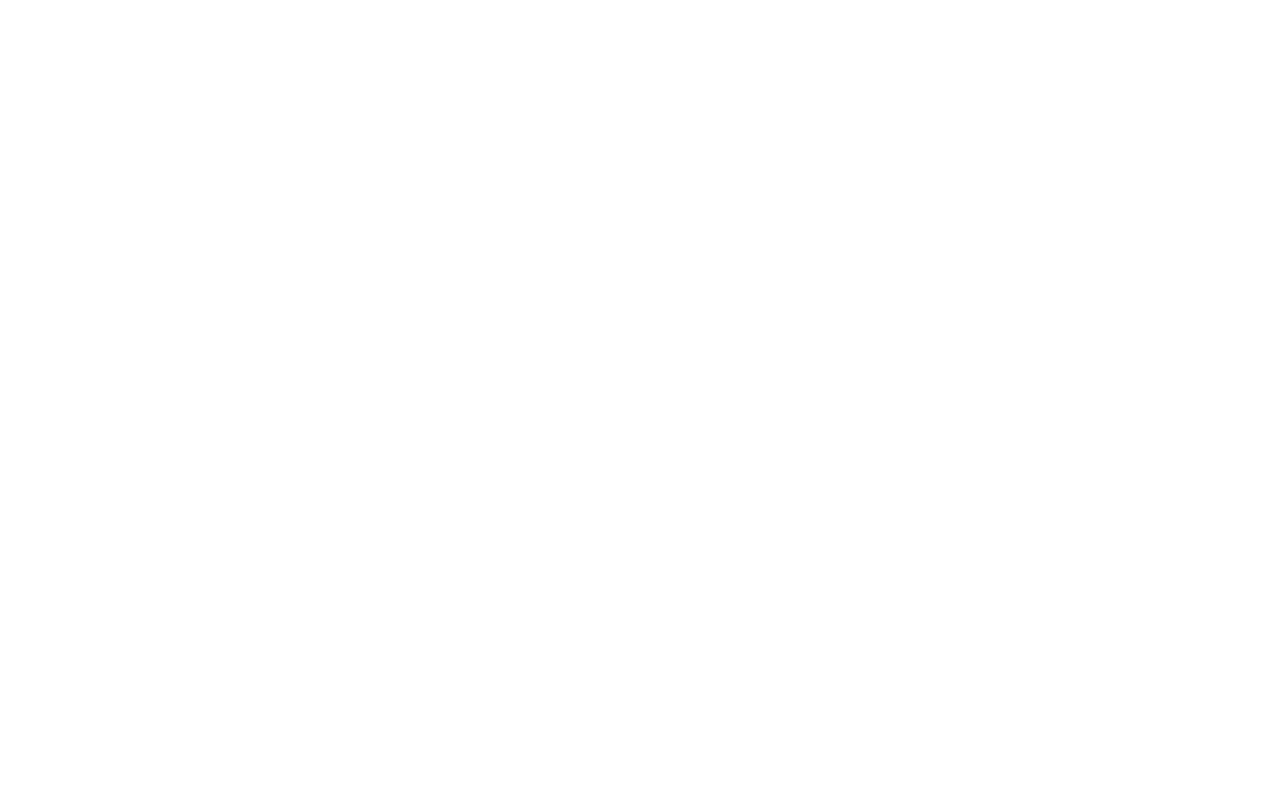
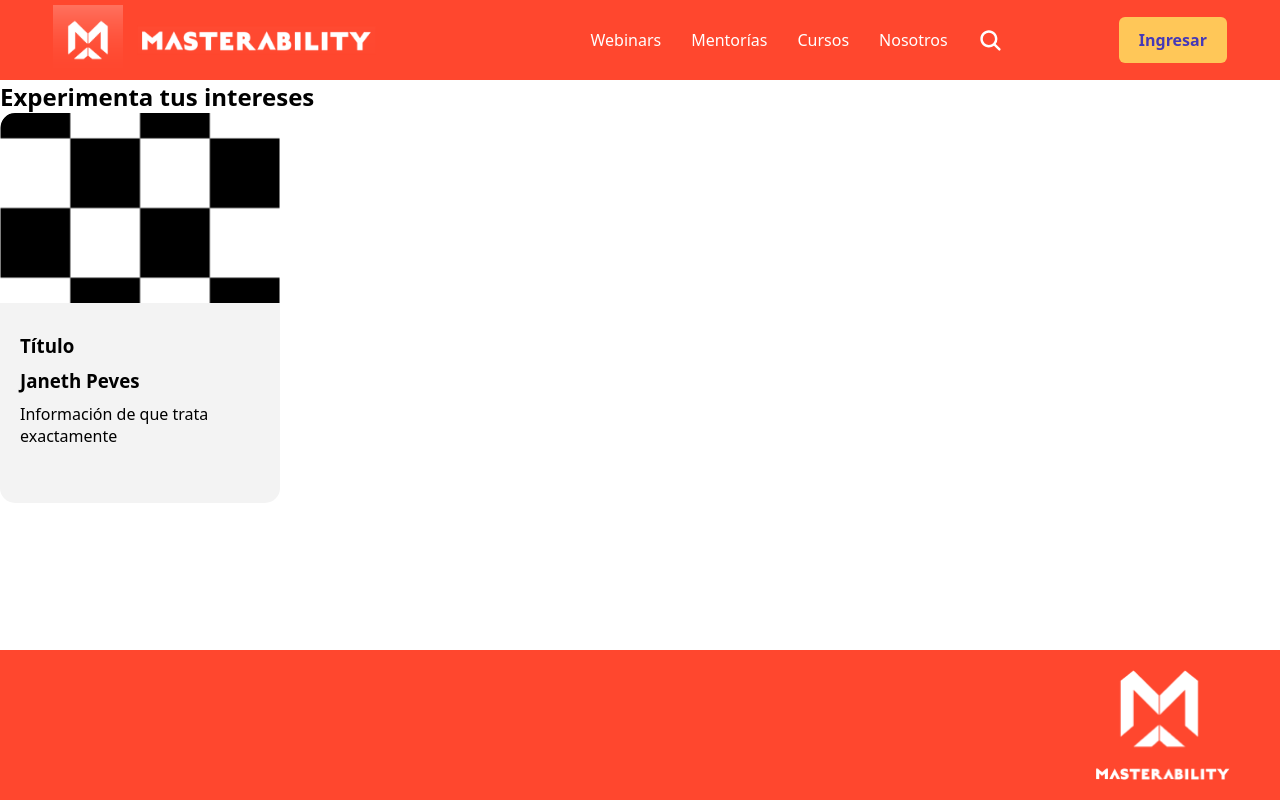
Before and after one commit to davidbmr/masterability, a React (Vite) app: page /buscar in a window 1280 px wide. Before the commit this address had no page. Built offline with nearby package versions, Linux system fonts and the light colour scheme.

Commit message:
update: avance mod buscar

```diff
--- a/package.json
+++ b/package.json
@@ -13,6 +13,7 @@
     "primereact": "^10.6.3",
     "react": "^18.2.0",
     "react-dom": "^18.2.0",
+    "react-icons": "^5.0.1",
     "react-router-dom": "^6.22.3",
     "vite-tsconfig-paths": "^4.3.2"
   },
--- /dev/null
+++ b/src/components/AppContainer/AppContainer.module.css
@@ -0,0 +1,11 @@
+.appContainer__container {
+	display: flex;
+	flex-direction: column;
+	justify-content: space-between;
+
+	min-height: 100vh;
+}
+
+.appContainer__children {
+	min-height: calc(100vh - 150px - 80px);
+}
--- /dev/null
+++ b/src/components/AppContainer/AppContainer.tsx
@@ -0,0 +1,17 @@
+import { MainFooter } from "../MainFooter/MainFooter";
+import { MainHeader } from "../MainHeader/MainHeader";
+import style from "./AppContainer.module.css";
+
+interface Props {
+	children: React.ReactNode;
+}
+
+export const AppContainer = ({ children }: Props) => {
+	return (
+		<div className={style.appContainer__container}>
+			<MainHeader />
+			<div className={style.appContainer__children}>{children}</div>
+			<MainFooter />
+		</div>
+	);
+};
--- a/src/components/Card/Card.module.css
+++ b/src/components/Card/Card.module.css
@@ -0,0 +1,28 @@
+.card__container {
+	width: 280px;
+	height: 390px;
+
+	display: grid;
+	grid-template-rows: 190px 200px;
+}
+
+.card__img__container {
+	width: 100%;
+	height: 100%;
+	border-radius: 15px 15px 0 0;
+	overflow: hidden;
+}
+.card__img {
+	width: 100%;
+	height: 100%;
+	object-fit: cover;
+}
+.card__info__container {
+	height: 100%;
+	display: flex;
+	flex-direction: column;
+	gap: 10px;
+	padding: 20px;
+	background-color: #f3f3f3;
+	border-radius: 0 0 15px 15px;
+}
--- a/src/components/Card/Card.tsx
+++ b/src/components/Card/Card.tsx
@@ -7,20 +7,18 @@
 	pathButton?: string;
 }
 
-export const Card = ({ title, description, professional}: Props) => {
+export const Card = ({ title, description, professional }: Props) => {
 	return (
-    <div>
-        <div>
-
+		<div className={style.card__container}>
+			<div className={style.card__img__container}>
+				<img className={style.card__img} src="/public/assets/img-default.png" alt="img" />
 			</div>
-        <div>
-            <div>
-
-            </div>
+			<div className={style.card__info__container}>
+				<div></div>
 				<h3>{title}</h3>
 				<h3>{professional}</h3>
 				<p>{description}</p>
 			</div>
 		</div>
-  )
-}
+	);
+};
--- a/src/components/MainHeader/MainHeader.tsx
+++ b/src/components/MainHeader/MainHeader.tsx
@@ -1,11 +1,17 @@
-import { Link } from "react-router-dom";
+import { Link, useNavigate } from "react-router-dom";
 import style from "./MainHeader.module.css";
 import { Button } from "primereact/button";
+import { IoSearch } from "react-icons/io5";
 
 export const MainHeader = () => {
+	const navigate = useNavigate();
 	return (
 		<div className={style.mainHeader__container}>
-			<div className={style.logo__container}>
+			<div
+				className={style.logo__container}
+				onClick={() => navigate("/")}
+				style={{ cursor: "pointer" }}
+			>
 				<img src="/public/assets/logo-masterability.png" alt="logo" className={style.logo__img} />
 			</div>
 
@@ -22,6 +28,18 @@
 				<Link to="/" className={style.mainHeader__navItem}>
 					Nosotros
 				</Link>
+				<div
+					onClick={() => navigate("/buscar")}
+					style={{
+						display: "flex",
+						alignItems: "center",
+						justifyContent: "center",
+						cursor: "pointer",
+						padding: "0 10px",
+					}}
+				>
+					<IoSearch fill="#fff" size={25} />
+				</div>
 			</ul>
 
 			<div>
--- a/src/features/Busqueda/Busqueda.tsx
+++ b/src/features/Busqueda/Busqueda.tsx
@@ -1,20 +1,20 @@
+import { Card } from "@/components/Card/Card";
 import style from "./Busqueda.module.css";
-import { MainHeader } from "@/components/MainHeader/MainHeader";
-import { MainFooter } from "@/components/MainFooter/MainFooter";
+import { AppContainer } from "@/components/AppContainer/AppContainer";
 
 export const Busqueda = () => {
 	return (
-		<>
-			<MainHeader />
-
+		<AppContainer>
 			<section className={style.section__services}>
 				<h2 className={style.section__title}>Experimenta tus intereses</h2>
 				<div className={style.section__card__container}>
-
+					<Card
+						title="Título"
+						description="Información de que trata exactamente"
+						professional="Janeth Peves"
+					/>
 				</div>
 			</section>
-
-			<MainFooter />
-		</>
+		</AppContainer>
 	);
 };
--- a/src/features/Home/Home.tsx
+++ b/src/features/Home/Home.tsx
@@ -1,12 +1,10 @@
 import style from "./Home.module.css";
-import { MainHeader } from "@/components/MainHeader/MainHeader";
 import { ServiceCard } from "./components/ServiceCard/ServiceCard";
-import { MainFooter } from "@/components/MainFooter/MainFooter";
+import { AppContainer } from "@/components/AppContainer/AppContainer";
 
 export const Home = () => {
 	return (
-		<>
-			<MainHeader />
+		<AppContainer>
 			<section className={style.section__homeBanner}>
 				<img
 					className={style.homeBanner__img}
@@ -38,8 +36,6 @@
 					/>
 				</div>
 			</section>
-
-			<MainFooter />
-		</>
+		</AppContainer>
 	);
 };
--- a/src/routes/AppRoute.tsx
+++ b/src/routes/AppRoute.tsx
@@ -1,11 +1,13 @@
 import { BrowserRouter, Route, Routes } from "react-router-dom";
 import { Home } from "@/features/Home/Home";
+import { Busqueda } from "@/features/Busqueda/Busqueda";
 
 export const AppRoute = () => {
 	return (
 		<BrowserRouter>
 			<Routes>
 				<Route path="/" element={<Home />} />
+				<Route path="/buscar" element={<Busqueda />} />
 			</Routes>
 		</BrowserRouter>
 	);
```
Also changed, not shown: public/assets/img-default.png (added), 1 other file (tests, documents, lock files or other folders). Lines whose indentation alone changed are shown as unchanged.
